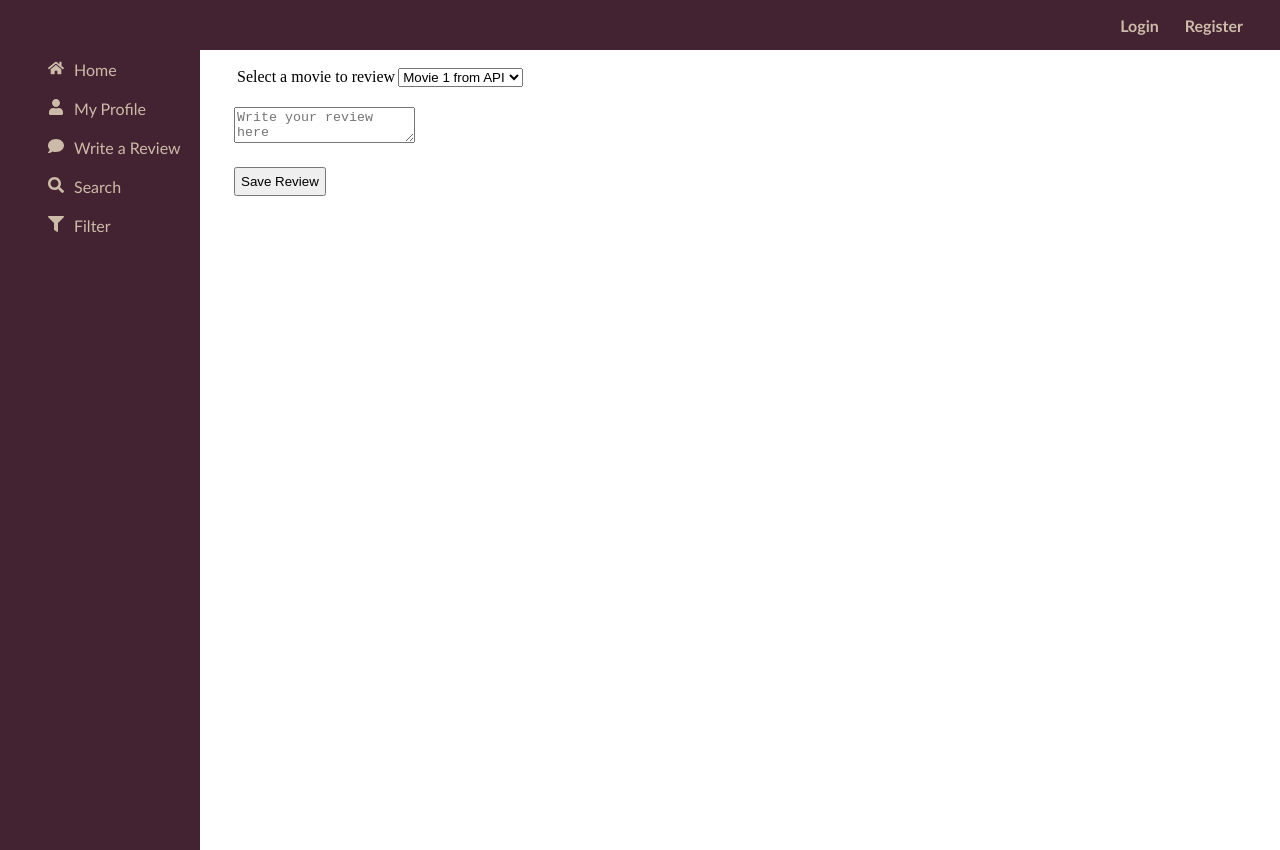
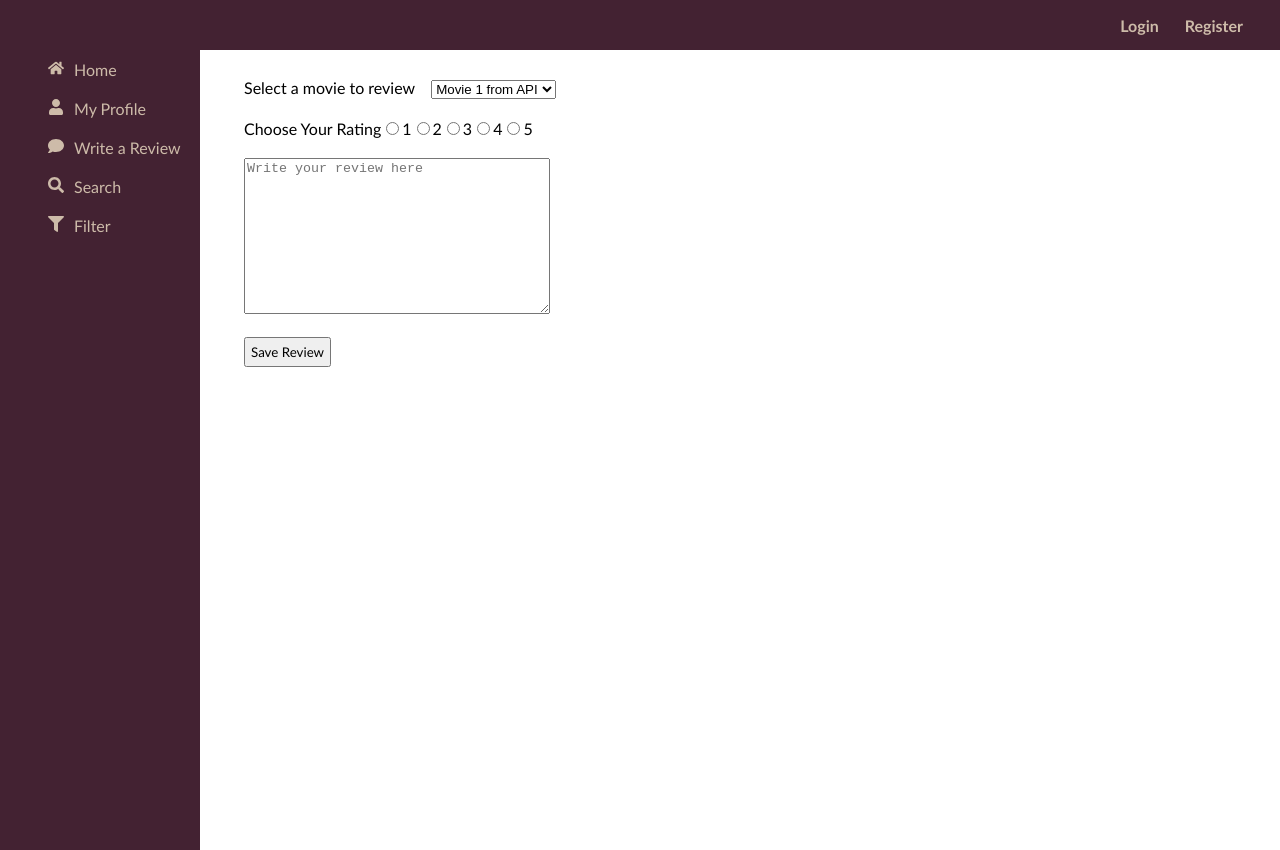
Before and after one commit to April-2022-LC-LiftOff/PyramidBuilders, a React (Create React App) app in the folder frontend/: page /review in a window 1280 px wide. Built offline with nearby package versions, Linux system fonts and the light colour scheme.

Commit message:
added rating to form; edited CSS styling

```diff
--- a/frontend/src/components/contentPages/Review.js
+++ b/frontend/src/components/contentPages/Review.js
@@ -19,6 +19,15 @@ const Review =() => {
                     </Form.Select>
                 </Form.Group>
 
+                <Form.Group className="reviewButtons" style={{ display: 'flex' }}>
+                    <Form.Label >Choose Your Rating</Form.Label>
+                    <Form.Check  label="1" type="radio"></Form.Check>
+                    <Form.Check  label="2" type="radio"></Form.Check>
+                    <Form.Check  label="3" type="radio"></Form.Check>
+                    <Form.Check  label="4" type="radio"></Form.Check>
+                    <Form.Check  label="5" type="radio"></Form.Check>
+                </Form.Group>
+
                 <Form.Group className="writeReview">
 					<Form.Control as="textarea" type="text" placeholder="Write your review here" />
 				</Form.Group>
--- a/frontend/src/components/contentPages/pages.css
+++ b/frontend/src/components/contentPages/pages.css
@@ -122,7 +122,9 @@
 }
 
 .reviewStyling {
-
+	font-family: "Trebuchet MS", "Lucida Sans Unicode", "Lucida Grande",
+		"Lucida Sans", Arial, sans-serif;
+	padding: 10px;
 }
 
 .selectMovie {
@@ -130,14 +132,27 @@
 }
 
 .selectLabel {
-	padding: 3px;
+	margin-right: 16px;
+}
+
+.reviewButtons {
+	padding: 10px;
 }
 
 .writeReview {
 	padding: 10px;
+	font-family: "Trebuchet MS", "Lucida Sans Unicode", "Lucida Grande",
+		"Lucida Sans", Arial, sans-serif;
 }
+
+textarea {
+	width: 300px;
+	height: 150px;
+  }
 
 .submitReview {
 	padding: 5px;
 	margin: 10px;
+	font-family: "Trebuchet MS", "Lucida Sans Unicode", "Lucida Grande",
+		"Lucida Sans", Arial, sans-serif;
 }
```
